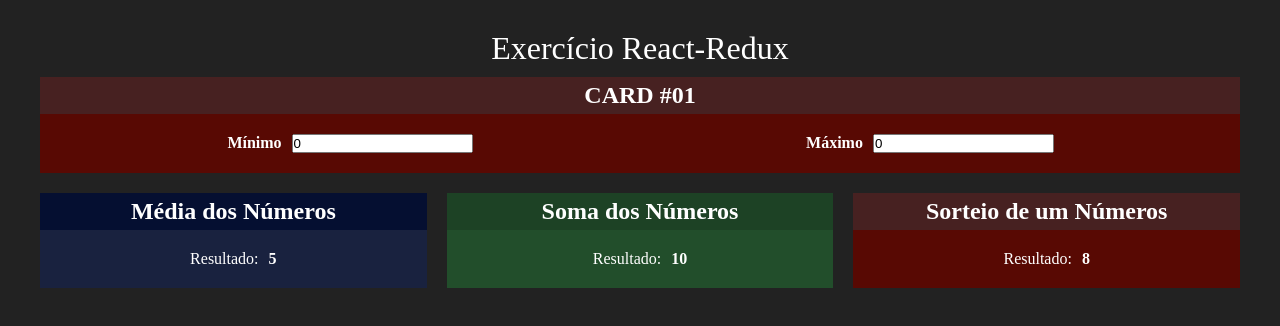
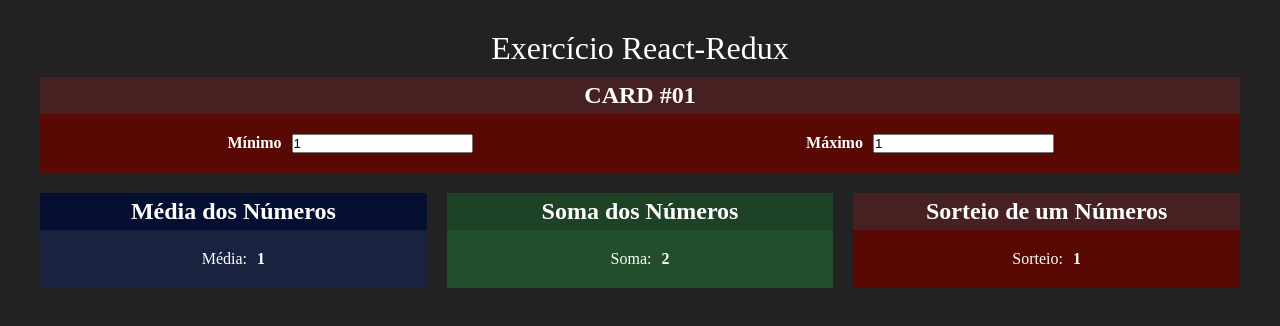
Before and after one commit to CapitaoDAreia/react-redux-course, a React (Create React App) app in the folder 06-redux/: page / in a window 1280 px wide. Shown: the top 326 px of the page. Built offline with nearby package versions, Linux system fonts and the light colour scheme.

Commit message:
SECTION 6: Redux - Implementing logic with useState to replace it with Redux

```diff
--- a/06-redux/src/App.tsx
+++ b/06-redux/src/App.tsx
@@ -22,21 +22,28 @@
 `;
 
 function App() {
+
+  const [min, setMin] = React.useState(1)
+  const [max, setMax] = React.useState(1)
+
   return (
     <Container>
       <Title>Exercício React-Redux</Title>
       <Row>
-        <Intervalo></Intervalo>
-
-
+        <Intervalo
+        min={min}
+        max={max}
+        onMinChange={setMin}
+        onMaxChange={setMax}
+        />
       </Row>
 
       <Row>
-        <Media title="CARD #02" headColor="#050f31" bodyColor="#19223f"></Media>
+        <Media min={min} max={max} title="CARD #02" headColor="#050f31" bodyColor="#19223f"></Media>
 
-        <Soma title="CARD #03" headColor="#1d4225" bodyColor="#224e2b"></Soma>
+        <Soma min={min} max={max} title="CARD #03" headColor="#1d4225" bodyColor="#224e2b"></Soma>
 
-        <Sorteio title="CARD #04" headColor="#36051e" bodyColor="#491932"></Sorteio>
+        <Sorteio min={min} max={max} title="CARD #04" headColor="#36051e" bodyColor="#491932"></Sorteio>
       </Row>
     </Container>
   );
--- a/06-redux/src/Components/Intervalo.tsx
+++ b/06-redux/src/Components/Intervalo.tsx
@@ -1,8 +1,13 @@
-import React from "react";
-import styled from "styled-components";
 import Card from "./Card";
 
-const Intervalo = () => {
+interface IntervaloProps {
+  min: number;
+  max: number;
+  onMinChange: (n: number) => void;
+  onMaxChange: (n: number) => void;
+}
+
+const Intervalo = (props: IntervaloProps) => {
   return (
     <Card title="CARD #01" headColor="#472121" bodyColor="#580903">
       <div
@@ -14,25 +19,37 @@
         <span
           style={{
             flex: "1",
-            display: 'flex',
-            gap: '10px',
-            justifyContent: 'center'
+            display: "flex",
+            gap: "10px",
+            justifyContent: "center",
           }}
         >
           <strong>Mínimo</strong>
-          <input type="number" value={0} readOnly />
+          <input
+            type="number"
+            value={props.min}
+            onChange={(e: any) => {
+              props.onMinChange(+e.target.value);
+            }}
+          />
         </span>
 
         <span
           style={{
             flex: "1",
-            display: 'flex',
-            gap: '10px',
-            justifyContent: 'center'
+            display: "flex",
+            gap: "10px",
+            justifyContent: "center",
           }}
         >
           <strong>Máximo</strong>
-          <input type="number" value={0} readOnly />
+          <input
+            type="number"
+            value={props.max}
+            onChange={(e: any) => {
+              props.onMaxChange(+e.target.value);
+            }}
+          />
         </span>
       </div>
     </Card>
--- a/06-redux/src/Components/Media.tsx
+++ b/06-redux/src/Components/Media.tsx
@@ -1,6 +1,9 @@
 import Card, { CardProps } from "./Card";
 
-interface MediaProps extends CardProps {}
+interface MediaProps extends CardProps {
+    min: number
+    max: number
+}
 
 const Media = (props: MediaProps) => {
   return (
@@ -19,8 +22,8 @@
             justifyContent: 'center'
           }}
         >
-            <span>Resultado:</span>
-          <strong>5</strong>
+            <span>Média:</span>
+          <strong>{(props.max + props.min)/2}</strong>
         </span>
       </div>
     </Card>
--- a/06-redux/src/Components/Soma.tsx
+++ b/06-redux/src/Components/Soma.tsx
@@ -1,6 +1,9 @@
 import Card, { CardProps } from "./Card";
 
-interface MediaProps extends CardProps {}
+interface MediaProps extends CardProps {
+    min: number
+    max: number
+}
 
 const Media = (props: MediaProps) => {
   return (
@@ -19,8 +22,8 @@
             justifyContent: 'center'
           }}
         >
-            <span>Resultado:</span>
-          <strong>10</strong>
+            <span>Soma:</span>
+          <strong>{props.max + props.min}</strong>
         </span>
       </div>
     </Card>
--- a/06-redux/src/Components/Sorteio.tsx
+++ b/06-redux/src/Components/Sorteio.tsx
@@ -1,8 +1,15 @@
 import Card, { CardProps } from "./Card";
 
-interface SorteioProps extends CardProps {}
+interface SorteioProps extends CardProps {
+    min: number
+    max: number
+}
 
 const Media = (props: SorteioProps) => {
+
+    const {min, max} = props
+    const random = Math.floor(Math.random() * (max - min)) + min
+
   return (
     <Card title="Sorteio de um Números" headColor="#472121" bodyColor="#580903">
       <div
@@ -19,8 +26,8 @@
             justifyContent: 'center'
           }}
         >
-            <span>Resultado:</span>
-          <strong>8</strong>
+            <span>Sorteio:</span>
+          <strong>{random}</strong>
         </span>
       </div>
     </Card>
```
